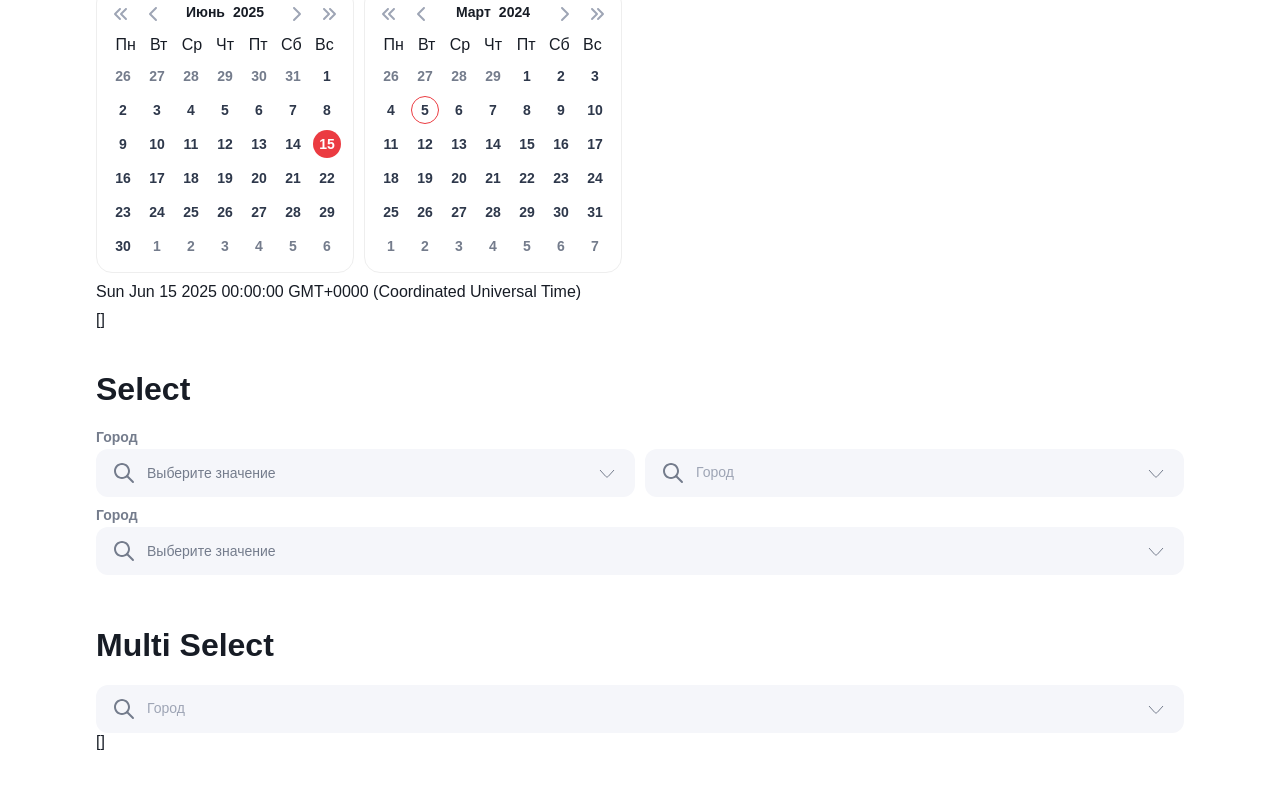
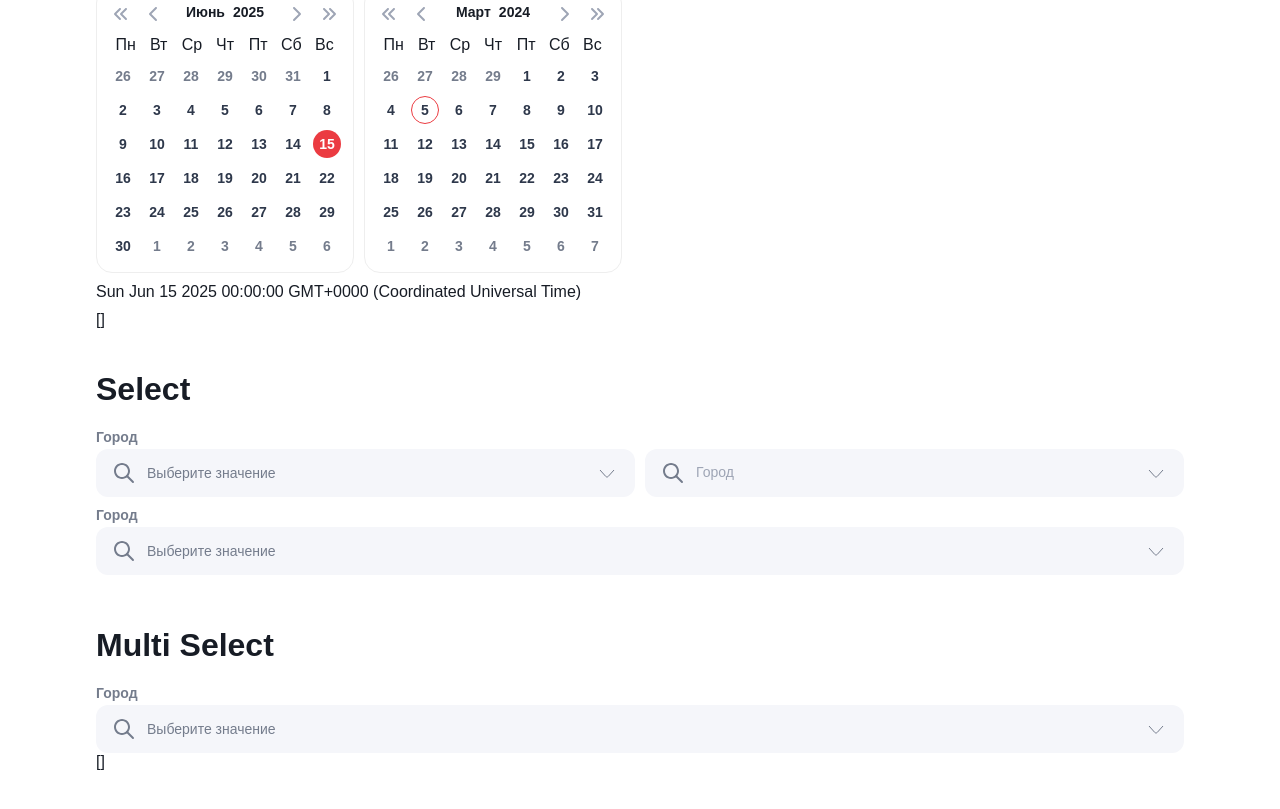
Before and after one commit to DenisKamchatov/TNRisk, a Vue app: page /uikit in a window 1280 px wide. Shown: the part 10683-11492 px from the top of the page. Built offline with nearby package versions, Linux system fonts and the light colour scheme.

Commit message:
Add search placeholder, expty result text and loading to the Select

```diff
--- a/src/components/uikit/elements/multi-select/tn-multi-select.vue
+++ b/src/components/uikit/elements/multi-select/tn-multi-select.vue
@@ -13,9 +13,6 @@ const modelValue = defineModel<ITnSelectItem[]>("modelValue", {
 });
 
 const outputOptions = computed(() => {
-  // return props.options?.filter(
-  //   (item) => !modelValue.value.find((el) => el.id === item.id)
-  // );
   return props.options;
 });
 
@@ -47,12 +44,29 @@ function onDelete(item: ITnSelectItem) {
     <TnSelect
       :options="outputOptions"
       v-model="modelValue"
-      :floating-label="`Город`"
-      :placeholder="`Выберите значение`"
+      :floating-label="floatingLabel"
+      :placeholder="placeholder"
+      :loading="loading"
       is-multiple
       block
       @select="onSelect"
       @delete="onDelete"
+
+      :excludedSearchOptions="excludedSearchOptions"
+      :label="label"
+      :icon="icon"
+      :error="error"
+      :description="description"
+      :hideDetails="hideDetails"
+      :allowEmptySearch="allowEmptySearch"
+      :disabled="disabled"
+      :readonly="readonly"
+      :required="required"
+      :search="search"
+      :search-placeholder="searchPlaceholder"
+      :empty-search-result-text="emptySearchResultText"
+      :scrollable="scrollable"
+
     >
       <template v-slot:option-item="slotOption">
         <div class="tn-multi-select__item">
@@ -61,6 +75,7 @@ function onDelete(item: ITnSelectItem) {
             v-model="modelValue"
             :value="slotOption.item"
             :disabled="slotOption.item.disabled"
+            style="pointer-events: none;"
           />
 
           <slot name="multi-select-item">
--- a/src/components/uikit/elements/multi-select/typings.ts
+++ b/src/components/uikit/elements/multi-select/typings.ts
@@ -1,6 +1,5 @@
 import { ITnSelectItem, TNSelectProps } from "@/components/uikit/elements/select/typings";
 
-export interface TNMultiSelectProps<T extends ITnSelectItem>
-  extends Omit<TNSelectProps, "modelValue" | "clearable"> {
+export interface TNMultiSelectProps<T extends ITnSelectItem> extends TNSelectProps {
   modelValue: T[];
 }
--- a/src/components/uikit/elements/select/tn-chosen-options.vue
+++ b/src/components/uikit/elements/select/tn-chosen-options.vue
@@ -49,7 +49,7 @@ function updateSelectedItems() {
       <TNIcon
         name="x"
         class="tn-select__delete-icon"
-        @click="emits('delete', item)"
+        @click.stop="emits('delete', item)"
       />
     </div>
 
--- a/src/components/uikit/elements/select/tn-select.vue
+++ b/src/components/uikit/elements/select/tn-select.vue
@@ -16,6 +16,7 @@ const props = withDefaults(defineProps<TNSelectProps>(), {
   openable: true,
   scrollable: false,
   allowEmptySearch: false,
+  loading: false,
   excludedSearchOptions: () => [],
 });
 
@@ -167,8 +168,10 @@ watch(searchInputValue, async (value) => {
           </slot>
         </template>
       </TnInput>
+      <!-- TODO: Стилизовать скроллбар и узнать какую максимальную высоту ставить у бокса (добавить prop maxHeight) -->
       <template #popper="{ shown }">
-        <div class="tn-select__dropdown" @mousedown.prevent>
+        <div class="tn-select__dropdown" :class="{ 'tn-select__dropdown_scrollable scrollbox': scrollable }" @mousedown.prevent>
+        <!-- <div class="tn-select__dropdown" :style="{ maxHeight: maxHeight || scrollable ? '220px' : 'none' }" @mousedown.prevent> -->
           <div class="tn-select__dropdown-inner" :data-shown="(isOpen = shown)">
             <div
               :class="{ 'tn-select__dropdown-inner_scrollable': scrollable }"
@@ -178,11 +181,12 @@ watch(searchInputValue, async (value) => {
                   <TnInput
                     ref="searchInput"
                     icon="search"
-                    floating-label="label"
+                    :placeholder="searchPlaceholder"
                     v-model="searchInputValue"
                     @input="onSearchInput(searchInputValue)"
-                    @click="$refs.searchInput?.input?.focus()"
+                    @click.self="$refs.searchInput?.input?.focus()"
                     @clear="searchInputValue = ''"
+                    :loading="loading"
                   />
                 </div>
                 <!-- TODO: Его в дизайне нет, если нужен, то раскомментировать и добавить стили -->
@@ -213,6 +217,8 @@ watch(searchInputValue, async (value) => {
                       />
                     </slot>
                   </button>
+
+                  <p v-if="outputArray.length === 0 && emptySearchResultText">{{ emptySearchResultText }}</p>
                 </div>
               </slot>
             </div>
@@ -244,6 +250,10 @@ watch(searchInputValue, async (value) => {
   position: relative;
   transform: translate3d(0, 0, 0);
   transition: transform 0.15s 0s ease;
+}
+
+.tn-select__dropdown_scrollable {
+  max-height: 220px;
 }
 
 .tn-select__dropdown-item {
--- a/src/components/uikit/elements/select/typings.ts
+++ b/src/components/uikit/elements/select/typings.ts
@@ -20,8 +20,11 @@ export interface TNSelectProps<T extends ITnSelectItem = ITnSelectItem> {
   disabled?: boolean;
   readonly?: boolean;
   required?: boolean;
+  loading?: boolean;
 
   search?: boolean | SearchFunctionType;
+  searchPlaceholder?: string;
+  emptySearchResultText?: string;
 
   scrollable?: boolean;
 }
```
